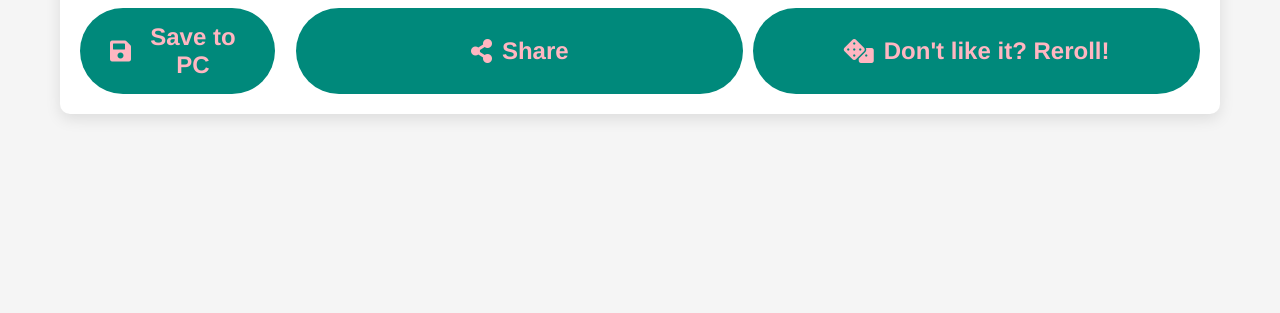
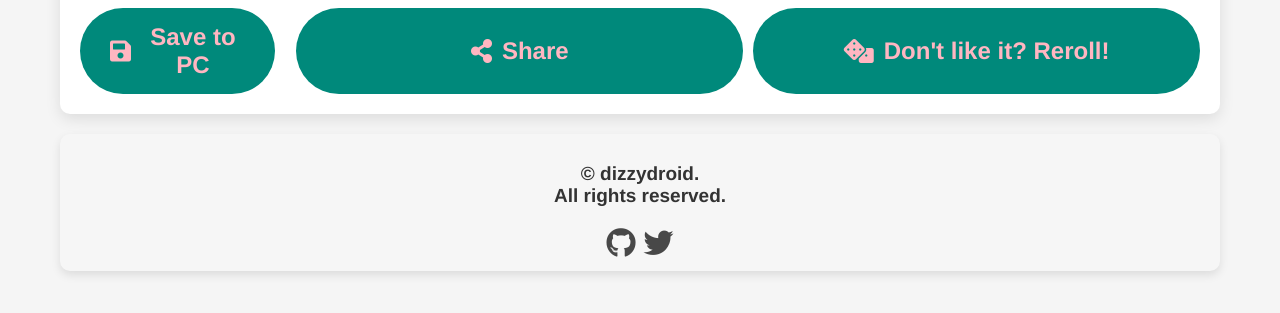
Before and after one commit to dizzydroid/Wallster, a plain HTML site: page index.html in a window 1280 px wide. Shown: the part 409-722 px from the top of the page. Drawn offline with Linux system fonts and the light colour scheme; no server answers.

Commit message:
added footer

```diff
--- a/index.html
+++ b/index.html
@@ -65,6 +65,14 @@
                     </div>
                 </div>
             </div>
+            <footer class="footer">
+                <p class = "copyright">© dizzydroid.<br>All rights reserved.</p>
+                <div class="social-links">
+                    <a href="https://github.com/dizzydroid" target="_blank" class="github"><i class="fab fa-github"></i></a>
+                    <a href="https://twitter.com/shehabtweets" target="_blank" class="twitter"><i class="fab fa-twitter"></i></a>
+                </div>
+            </footer>
+
         </div>
         <script>
             function fetchUnsplashImage() {
--- a/static/css/style.css
+++ b/static/css/style.css
@@ -592,3 +592,39 @@ p.whiteonly {
         align-items: center;
     }
 }
+
+.footer {
+    display: flex;
+    flex-direction: column;
+    align-items: center;
+    justify-content: center;
+    background-color: rgba(255, 255, 255, 0.1); /* Transparent white */
+    padding: 10px 20px;
+    border-radius: 10px;
+    margin-top: 20px;
+    box-shadow: 0px 4px 10px rgba(0, 0, 0, 0.1); /* Optional: to add some depth */
+}
+
+.copyright {
+    text-align: center;
+    font-size: 19px;
+    font-family: 'helvetica', sans-serif;
+    font-weight: bold;
+}
+
+.social-links a {
+    margin: 0 2px;
+    font-size: 30px;
+    color: #484848;
+    transition: color 0.3s ease;
+}
+
+.social-links a.github:hover {
+    color: #6e5494; /* GitHub color */
+    transform: scale(1.1);
+}
+
+.social-links a.twitter:hover {
+    color: #1DA1F2; /* Twitter color */
+    transform: scale(1.1);
+}
```
